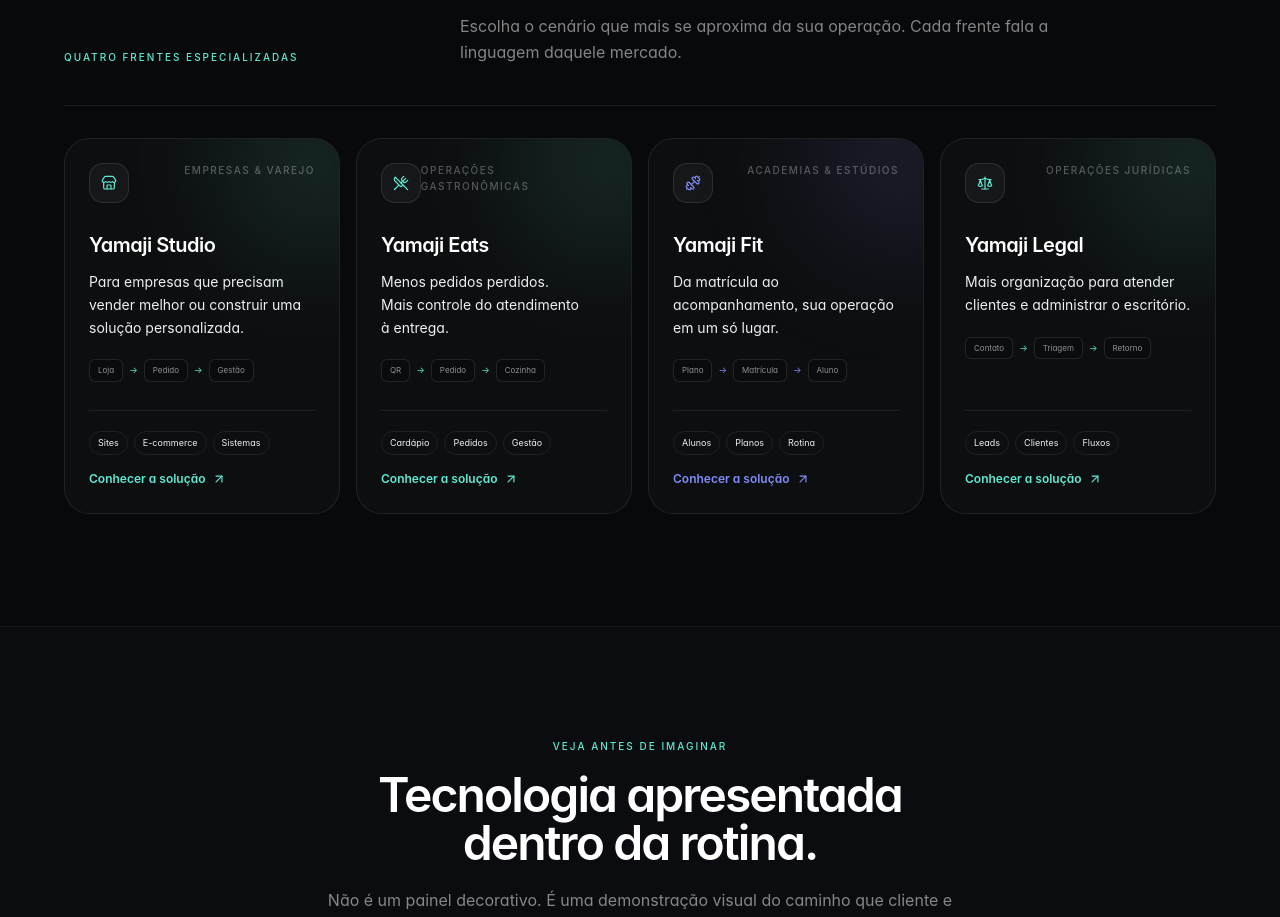
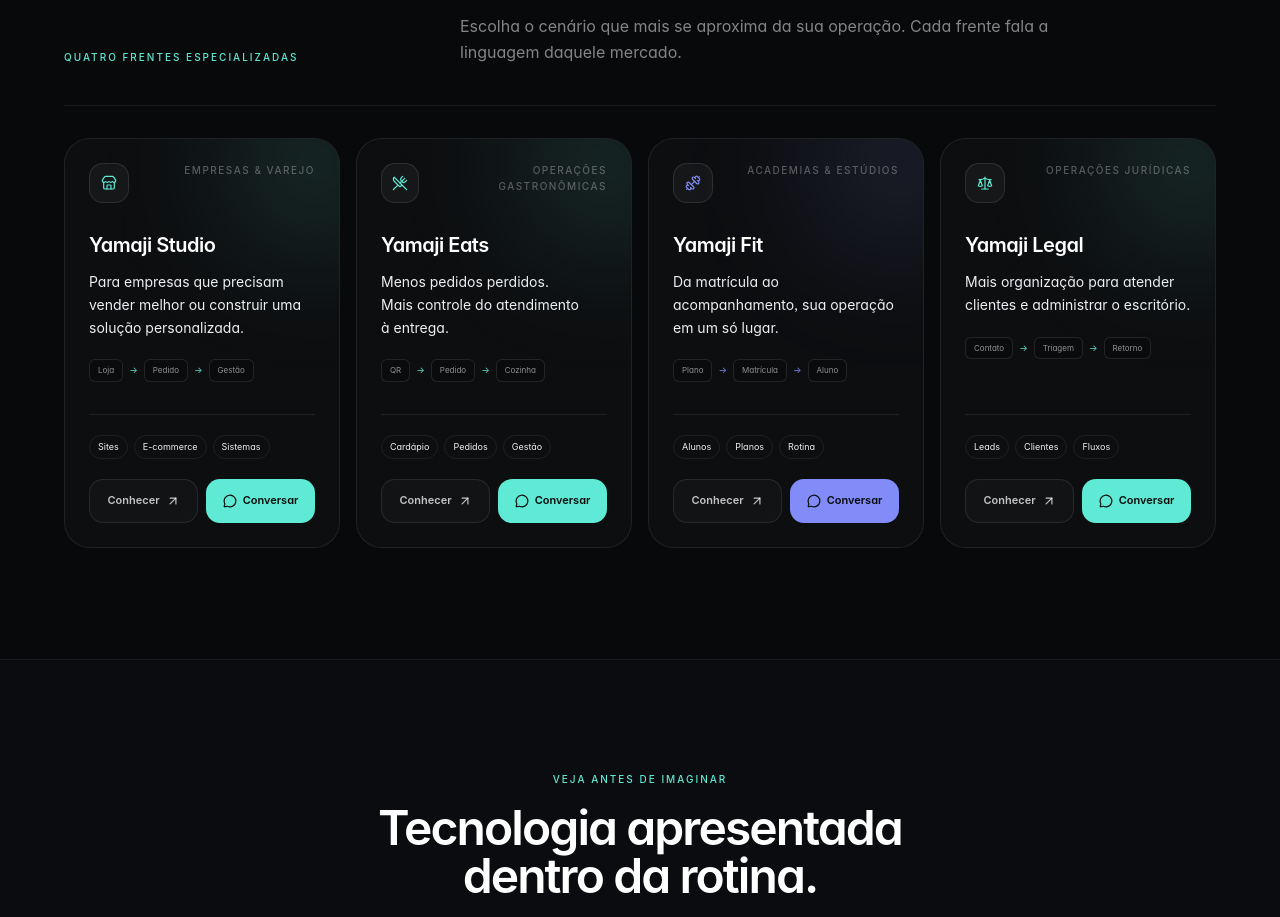
Before and after one commit to cauayoshito/yamaji-ecommerce, a Next.js app: page / in a window 1280 px wide. Shown: the part 1280-2197 px from the top of the page. Built offline with nearby package versions, Linux system fonts and the light colour scheme.

Commit message:
feat: reforça captação por segmento nos cards do ecossistema

```diff
--- a/components/ecosystem/SegmentCard.tsx
+++ b/components/ecosystem/SegmentCard.tsx
@@ -1,13 +1,16 @@
 import Link from "next/link";
-import { ArrowUpRight } from "lucide-react";
+import { ArrowUpRight, MessageCircle } from "lucide-react";
 import type { EcosystemSolution } from "@/data/ecosystem";
+import { createWhatsAppLink } from "@/lib/contact";
 import SegmentMark from "./SegmentMark";
 import { MiniFlow } from "./SolutionMockup";
 
 export default function SegmentCard({ solution }: { solution: EcosystemSolution }) {
+  const whatsappLink = createWhatsAppLink(solution.whatsappMessage);
+
   return (
     <article
-      className="group relative flex min-h-[310px] flex-col overflow-hidden rounded-[1.6rem] border border-white/[0.08] bg-white/[0.025] p-6 transition duration-300 hover:-translate-y-1 hover:border-white/[0.16] hover:bg-white/[0.04]"
+      className="group relative flex min-h-[280px] min-w-0 flex-col overflow-hidden rounded-[1.6rem] border border-white/[0.08] bg-white/[0.025] p-5 transition duration-300 hover:-translate-y-1 hover:border-white/[0.16] hover:bg-white/[0.04] sm:min-h-[310px] sm:p-6"
       style={{
         "--segment-accent": solution.accent,
         "--segment-soft": solution.accentSoft,
@@ -18,41 +21,59 @@ export default function SegmentCard({ solution }: { solution: EcosystemSolution
         style={{ background: "var(--segment-soft)" }}
       />
 
-      <div className="relative flex items-start justify-between">
+      <div className="relative flex min-w-0 items-start justify-between gap-3">
         <SegmentMark segment={solution.slug} />
-        <span className="text-[10px] font-medium uppercase tracking-[0.15em] text-white/30">
+        <span className="min-w-0 text-right text-[10px] font-medium uppercase tracking-[0.15em] text-white/30">
           {solution.eyebrow}
         </span>
       </div>
 
-      <div className="relative mt-7 flex-1">
+      <div className="relative mt-6 min-w-0 flex-1 sm:mt-7">
         <h3 className="text-xl font-semibold tracking-tight text-white">
           {solution.name}
         </h3>
         <p className="mt-3 text-sm leading-relaxed text-white/52">
           {solution.promise}
         </p>
-        <div className="mt-5">
+        <div className="mt-5 overflow-x-auto pb-1 [scrollbar-width:none] [&::-webkit-scrollbar]:hidden">
           <MiniFlow segment={solution.slug} />
         </div>
       </div>
 
-      <div className="relative mt-7 border-t border-white/[0.07] pt-5">
+      <div className="relative mt-6 border-t border-white/[0.07] pt-5 sm:mt-7">
         <div className="flex flex-wrap gap-1.5">
           {solution.tags.map((tag) => (
-            <span key={tag} className="rounded-full border border-white/[0.07] px-2 py-1 text-[9px] text-white/38">
+            <span
+              key={tag}
+              className="rounded-full border border-white/[0.07] px-2 py-1 text-[9px] text-white/38"
+            >
               {tag}
             </span>
           ))}
         </div>
-        <Link
-          href={`/${solution.slug}`}
-          className="mt-4 inline-flex items-center gap-1.5 text-xs font-semibold text-[var(--segment-accent)] focus-visible:rounded focus-visible:ring-2 focus-visible:ring-[var(--segment-accent)]"
-          aria-label={`Conhecer ${solution.name}`}
-        >
-          Conhecer a solução
-          <ArrowUpRight className="h-3.5 w-3.5 transition-transform group-hover:translate-x-0.5 group-hover:-translate-y-0.5" />
-        </Link>
+
+        <div className="mt-5 grid grid-cols-2 gap-2">
+          <Link
+            href={`/${solution.slug}`}
+            className="inline-flex min-h-11 items-center justify-center gap-1.5 rounded-xl border border-white/[0.09] bg-white/[0.025] px-3 text-center text-[11px] font-semibold text-white/75 transition hover:border-white/20 hover:bg-white/[0.05] focus-visible:ring-2 focus-visible:ring-[var(--segment-accent)]"
+            aria-label={`Conhecer ${solution.name}`}
+          >
+            Conhecer
+            <ArrowUpRight className="h-3.5 w-3.5" />
+          </Link>
+
+          <a
+            href={whatsappLink}
+            target="_blank"
+            rel="noreferrer noopener"
+            data-cta="segment-whatsapp"
+            data-label={`card-${solution.slug}`}
+            className="inline-flex min-h-11 items-center justify-center gap-1.5 rounded-xl bg-[var(--segment-accent)] px-3 text-center text-[11px] font-semibold text-[#08090B] transition hover:-translate-y-0.5 focus-visible:ring-2 focus-visible:ring-[var(--segment-accent)]"
+          >
+            <MessageCircle className="h-3.5 w-3.5" />
+            Conversar
+          </a>
+        </div>
       </div>
     </article>
   );
```
